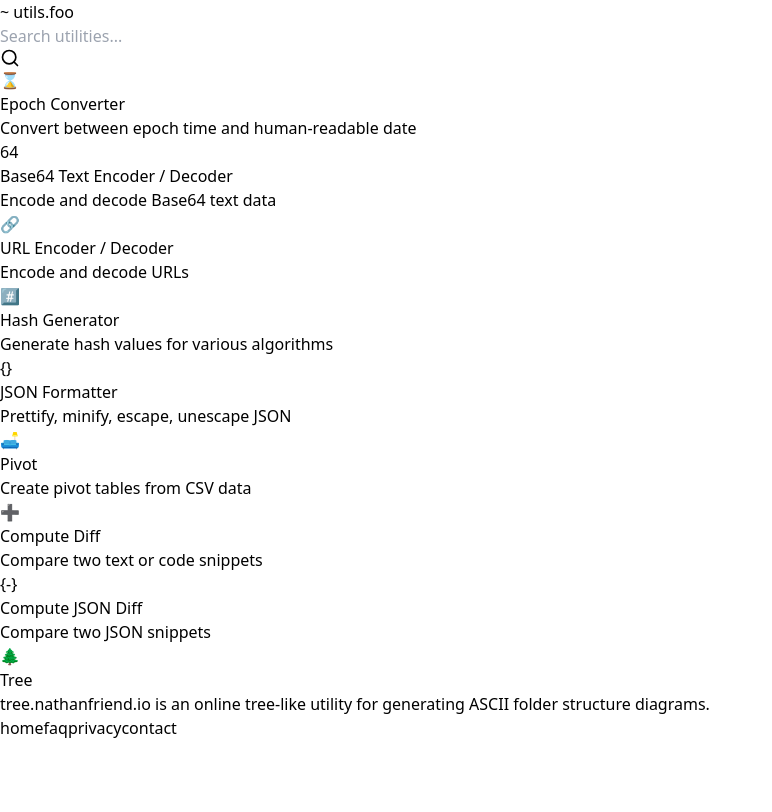
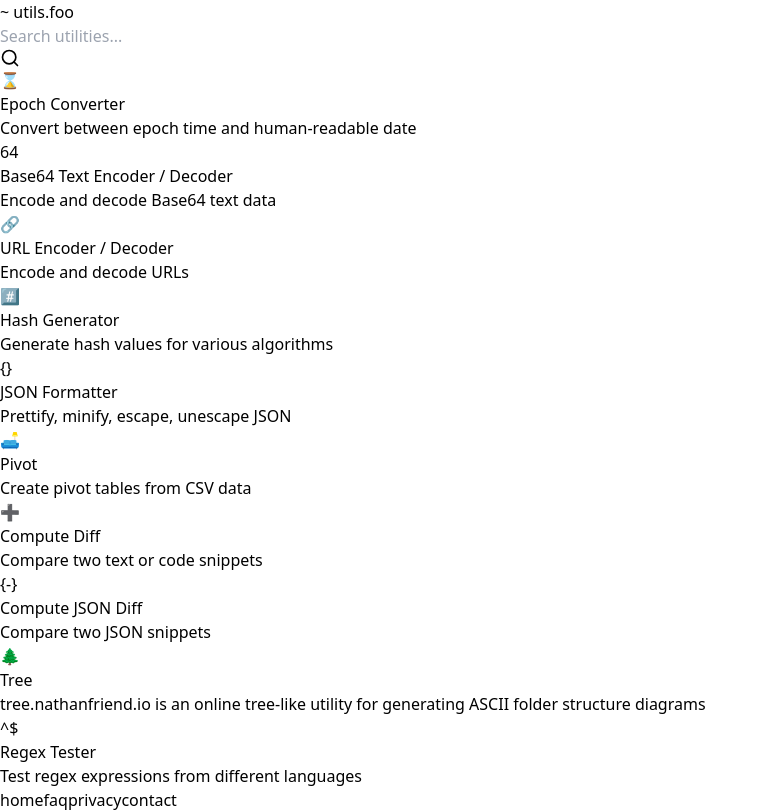
Before and after one commit to midplane/utils.foo, a React (Vite) app: page / in a window 1280 px wide. Shown: the whole page, without its empty margins (0-772 px from the left). Built offline with nearby package versions, Linux system fonts and the light colour scheme.

Commit message:
add regex entry

```diff
--- a/src/pages/Home.jsx
+++ b/src/pages/Home.jsx
@@ -27,7 +27,8 @@
   { name: 'Pivot', description: 'Create pivot tables from CSV data', path: '/pivot', icon: '🛋️' },
   { name: 'Compute Diff', description: 'Compare two text or code snippets', path: '/diff', icon: '➕' },
   { name: 'Compute JSON Diff', description: 'Compare two JSON snippets', path: '/diff?lang=json', icon: '{-}' },
-  { name: 'Tree', description: 'tree.nathanfriend.io is an online tree-like utility for generating ASCII folder structure diagrams.', path: 'https://tree.nathanfriend.io/', icon: '🌲' },
+  { name: 'Tree', description: 'tree.nathanfriend.io is an online tree-like utility for generating ASCII folder structure diagrams', path: 'https://tree.nathanfriend.io/', icon: '🌲' },
+  { name: 'Regex Tester', description: 'Test regex expressions from different languages', path: 'https://regex101.com/', icon: '^$' },
   // Add more utilities here as we implement them
 ];
 
@@ -77,7 +78,7 @@
     <Link to={utility.path} className="flex h-full" target='_blank'>
       <div className="flex flex-col w-full p-4 bg-white rounded-md border border-gray-300 bg-white shadow-sm focus-within:ring-indigo-500 focus-within:ring-offset-2 hover:border-gray-400">
         <div className="flex items-center space-x-4 mb-4">
-          <div className="flex-shrink-0 w-12 h-12 bg-gray-100 rounded-full flex items-center justify-center text-xl font-bold font-mono">
+          <div className="flex-shrink-0 w-12 h-12 bg-gray-100 rounded-full flex items-center justify-center text-xl font-mono">
             {utility.icon}
           </div>
           <h3 className="text-lg font-medium text-gray-900">{utility.name}</h3>
```
